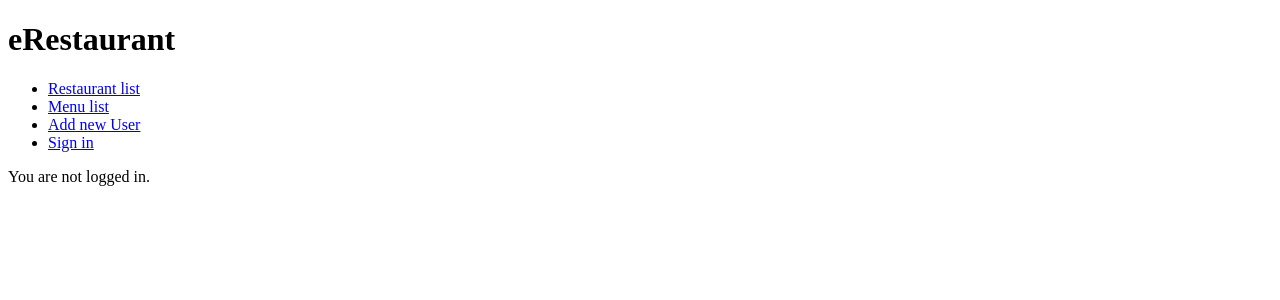
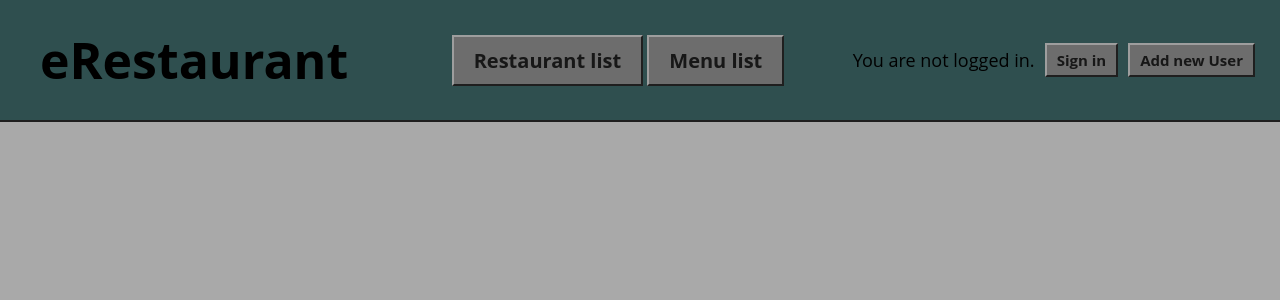
Before and after one commit to Lisikm/eRestaurant, a Django app: page / in a window 1280 px wide. Shown: the top 300 px of the page. Run offline with Django 3.2, Linux system fonts and the light colour scheme; parts of the project's set-up code (start-up, migrations or seed data) failed here and were passed over.

Commit message:
hotfixes and some CSS

```diff
--- /dev/null
+++ b/eMenu/static/css/style.css
@@ -0,0 +1,76 @@
+html {
+  min-height: 100%;
+}
+body {
+    margin: 0;
+    padding: 0;
+    display: block;
+    font-family: "Open Sans", sans-serif;
+    font-weight: 400;
+    background-color: darkgrey;
+}
+h1 {
+    margin: 0;
+    font-size: 50px;
+}
+.header {
+    background-color: darkslategray;
+    height: 120px;
+    border-bottom: 2px solid #1f1f1f;
+}
+.flex-space {
+    display: flex;
+    justify-content: space-between;
+}
+.flex-center {
+    display: flex;
+    justify-content: center;
+}
+.inline-block {
+    display: inline-block;
+}
+.header-buttons {
+    margin: 10px 30px;
+}
+.type-none {
+    margin: 0;
+    padding: 0;
+    list-style-type: none;
+}
+.logo {
+    margin: 20px 40px;
+}
+.center {
+    display: flex;
+    align-items: center;
+}
+.column {
+    flex-direction: column;
+}
+.button {
+    font: bold 20px "Open Sans";
+    text-decoration: none;
+    background-color: #6d6d6d;
+    color: #171717;
+    padding: 10px 20px 10px 20px;
+    border-top: 2px solid #9e9e9e;
+    border-right: 2px solid #1f1f1f;
+    border-bottom: 2px solid #1f1f1f;
+    border-left: 2px solid #9e9e9e;
+}
+.log-text {
+    margin: 0 5px;
+    font-size: large;
+}
+.log-button {
+    margin: 0 5px;
+    font: bold 15px "Open Sans";
+    text-decoration: none;
+    background-color: #6d6d6d;
+    color: #171717;
+    padding: 5px 10px 5px 10px;
+    border-top: 2px solid #9e9e9e;
+    border-right: 2px solid #1f1f1f;
+    border-bottom: 2px solid #1f1f1f;
+    border-left: 2px solid #9e9e9e;
+}
--- a/eMenu/templates/home.html
+++ b/eMenu/templates/home.html
@@ -1,30 +1,41 @@
+{% load static %}
 <!doctype html>
 <html>
 <head>
     <meta charset="utf-8">
     <title>eRestaurant</title>
+    <link rel="stylesheet" href="{% static "css/style.css" %}">
 </head>
 <body>
-    <h1>eRestaurant</h1>
-    <ul>
-        <li><a href="{% url "restaurant-list" %}">Restaurant list</a></li>
-        <li><a href="{% url "menu-list" %}">Menu list</a></li>
-         {% if user.is_authenticated %}
-             <li><a href="{% url "user-panel" %}">User panel</a></li>
-             <li><a href="{% url "logout" %}">Log out</a></li>
-         {% else %}
-             <li><a href="{% url "add-user" %}">Add new User</a></li>
-             <li><a href="{% url "login" %}">Sign in</a></li>
-         {% endif %}
-    </ul>
-    {% if user.is_authenticated %}
-            You are logged in as: {{ user.username }}
-    {% else %}
-            You are not logged in.
-    {% endif %}
+    <div class="flex-space header">
+        <div class="logo center">
+            <h1>eRestaurant</h1>
+        </div>
+        <div class="center">
+            <div class="header-buttons header-buttons">
+                <a class="button" href="{% url "restaurant-list" %}">Restaurant list</a>
+                <a class="button" href="{% url "menu-list" %}">Menu list</a>
+                {% if user.is_authenticated %}
+                    <a class="button" href="{% url "user-panel" %}">User panel</a>
+                {% endif %}
+            </div>
+        </div>
+        <div class="center" style="margin-right: 20px">
+            {% if user.is_authenticated %}
+                <div class="log-text">You are logged in as: <b>{{ user.username }}</b></div>
+                <div><a class="log-button" href="{% url "logout" %}">Log out</a></div>
+            {% else %}
+                <div class="log-text">You are not logged in.</div>
+                <div><a class="log-button" href="{% url "login" %}">Sign in</a></div>
+                <div><a class="log-button" href="{% url "add-user" %}">Add new User</a></div>
 
+            {% endif %}
+        </div>
+    </div>
+    <div class="">
     {% block content %}
     {% endblock %}
+    </div>
 </body>
 
 </html>
--- a/eMenu/templates/restaurant.html
+++ b/eMenu/templates/restaurant.html
@@ -1,4 +1,5 @@
 {% extends 'home.html' %}
+{% load auth_extras %}
 {% block content %}
     <h1>Name: {{ restaurant.name }}</h1>
     <h3>Category: {{ restaurant.category }}</h3>
@@ -14,7 +15,10 @@
             {% endfor %}
         </ol>
     <h2><a href="{% url "reservation-date" restaurant.id %}">Make reservation for 4 or less people</a></h2>
+    {% if not request.user|has_group:"Owners" %}
     <h2><a href="{% url "contact" restaurant.id %}">Contact us for bigger reservations</a></h2>
+    {% else %}
     <h2><a href="{% url "table-list" restaurant.id %}">Tables list</a></h2>
+    {% endif %}
 
 {% endblock content %}
--- a/eMenu/views.py
+++ b/eMenu/views.py
@@ -97,7 +97,7 @@ class AddRestaurantView(GroupRequiredMixin, View):
         return render(request, "addrestaurant.html", {"form": form})
 
 
-class AddRestaurantMenuView(roupRequiredMixin, View):
+class AddRestaurantMenuView(GroupRequiredMixin, View):
     group_required = u"Owners"
 
     def get(self, request, pk):
--- a/eRestaurantUser/templates/userpanel.html
+++ b/eRestaurantUser/templates/userpanel.html
@@ -1,7 +1,10 @@
 {% extends 'home.html' %}
+{% load auth_extras %}
 {% block content %}
     <ul>
+    {% if request.user|has_group:"Owners" %}
     <li><a href="{% url "user-restaurants" %}">My restaurants</a></li>
+    {% endif %}
     <li><a href="{% url "user-reservations" %}">My reservations</a></li>
     </ul>
 {% endblock content %}
```
Also changed, not shown: eMenu/templatetags/auth_extras.py (added, +10 -0 lines), eMenu/templatetags/__init__.py (added).
